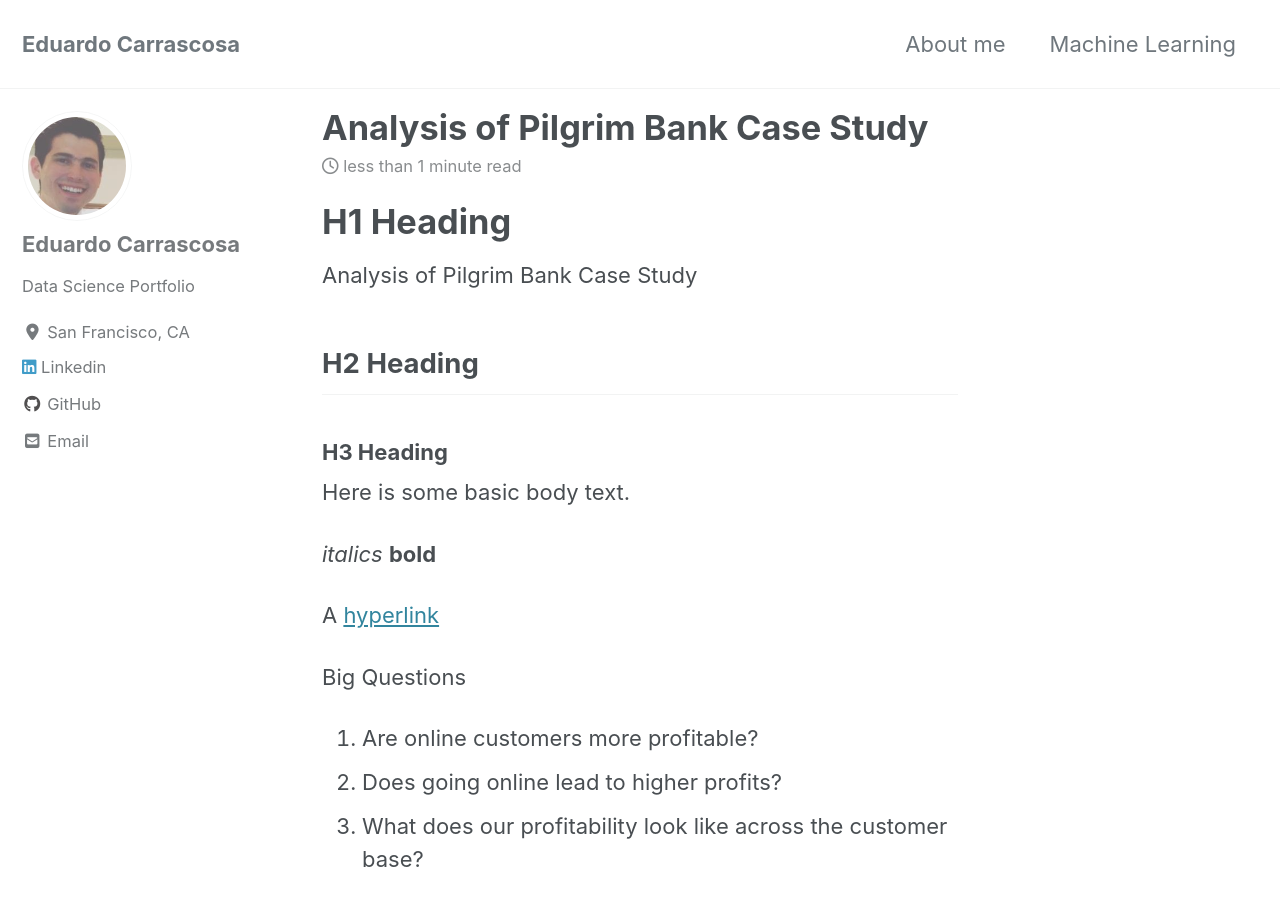
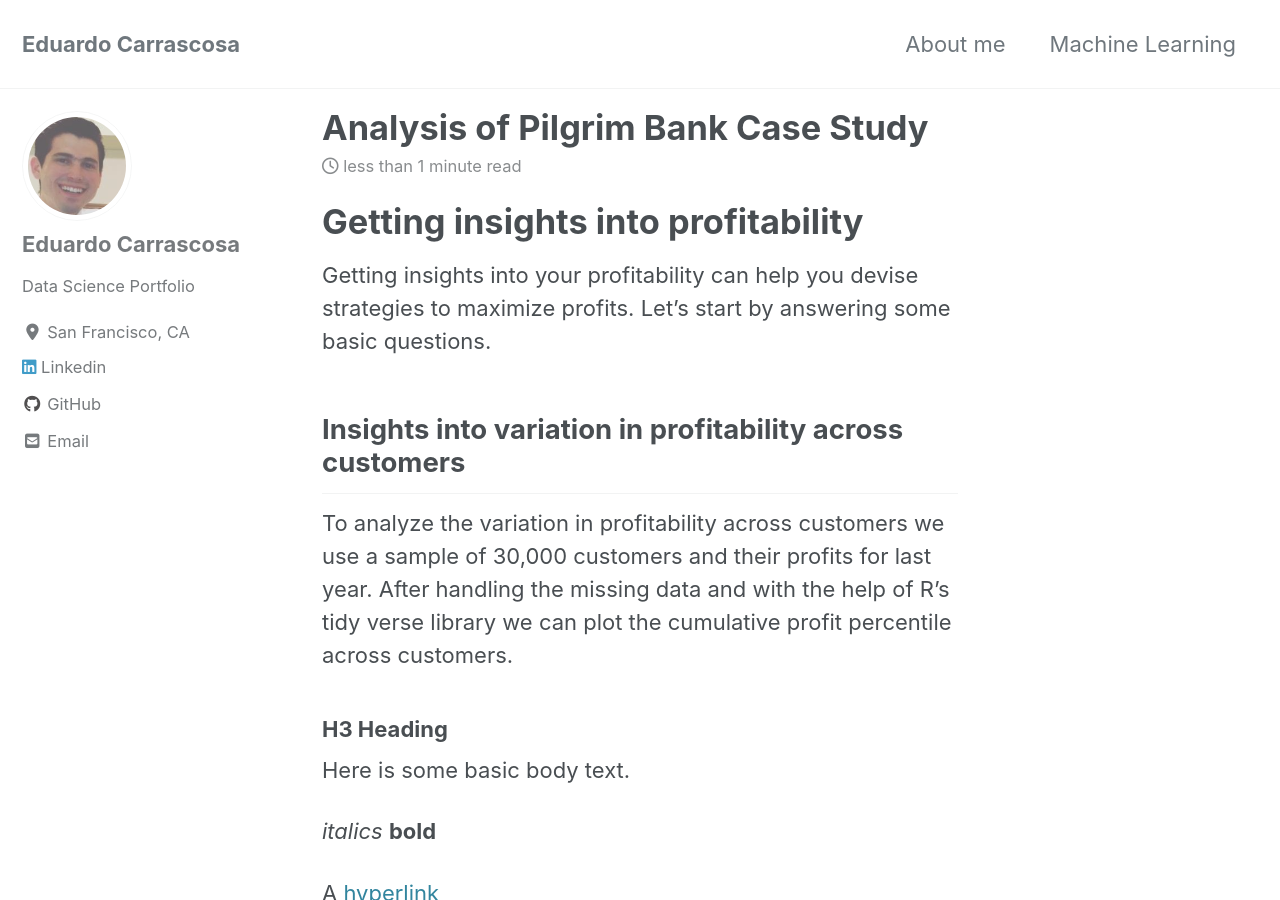
Before and after one commit to ecarrascosa/ecarrascosa.github.io, a Jekyll site: the page built from _posts/2019-07-24-ProfitabilityAnalysis.md, in a window 1280 px wide and 900 px high. Built offline with Jekyll 4.4.1, drawn with Linux system fonts in a browser that asks for light colours; cached includes are drawn as plain includes; nearby versions of some CDN libraries; some of the changed text lies outside the part shown.

Commit message:
first update

```diff
--- a/_posts/2019-07-24-ProfitabilityAnalysis.md
+++ b/_posts/2019-07-24-ProfitabilityAnalysis.md
@@ -1,15 +1,18 @@
 ---
 title: "Analysis of Pilgrim Bank Case Study"
 date: 2019-07-24
-tags: [machine learning, data science]
+tags: [Profit Analytics]
 header:
   image:
 excerpt: "Data Mining for Business Analytics"
 ---
-# H1 Heading
-Analysis of Pilgrim Bank Case Study
+# Getting insights into profitability
 
-## H2 Heading
+Getting insights into your profitability can help you devise strategies to maximize profits. Let's start by answering some basic questions.
+
+## Insights into variation in profitability across customers
+
+To analyze the variation in profitability across customers we use a sample of 30,000 customers and their profits for last year. After handling the missing data and with the help of R's tidy verse library we can plot the cumulative profit percentile across customers.
 
 ### H3 Heading
 
```
Also changed, not shown: _pages/about.md (+1 -1 lines), images/pilgrim_bank/Cummulative Profit Percentile.png (renamed from images/Cummulative Profit Percentile.png), images/pilgrim_bank/Picture1.png (added), images/pilgrim_bank/profit09_boxplot.png (renamed from images/profit09_boxplot.png), images/pilgrim_bank/profit09_violin.png (renamed from images/profit09_violin.png), 3 other files.
